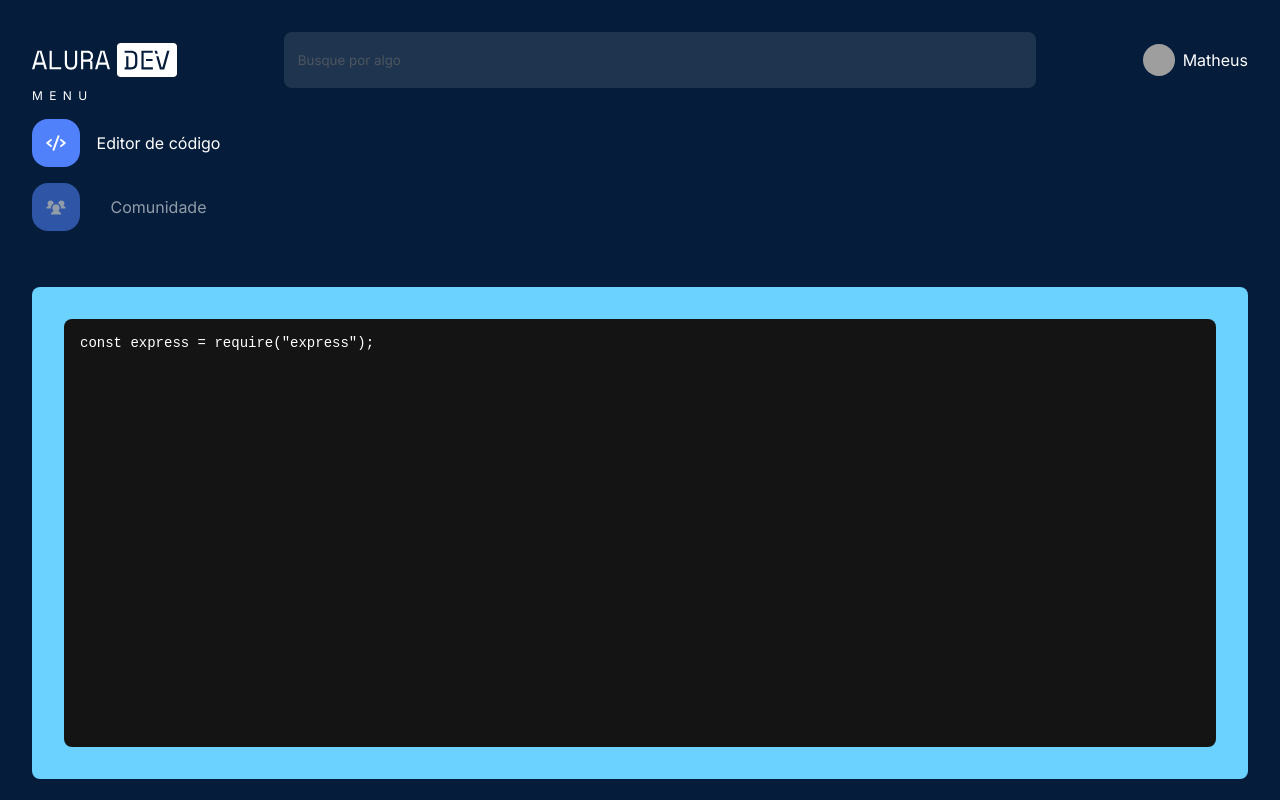
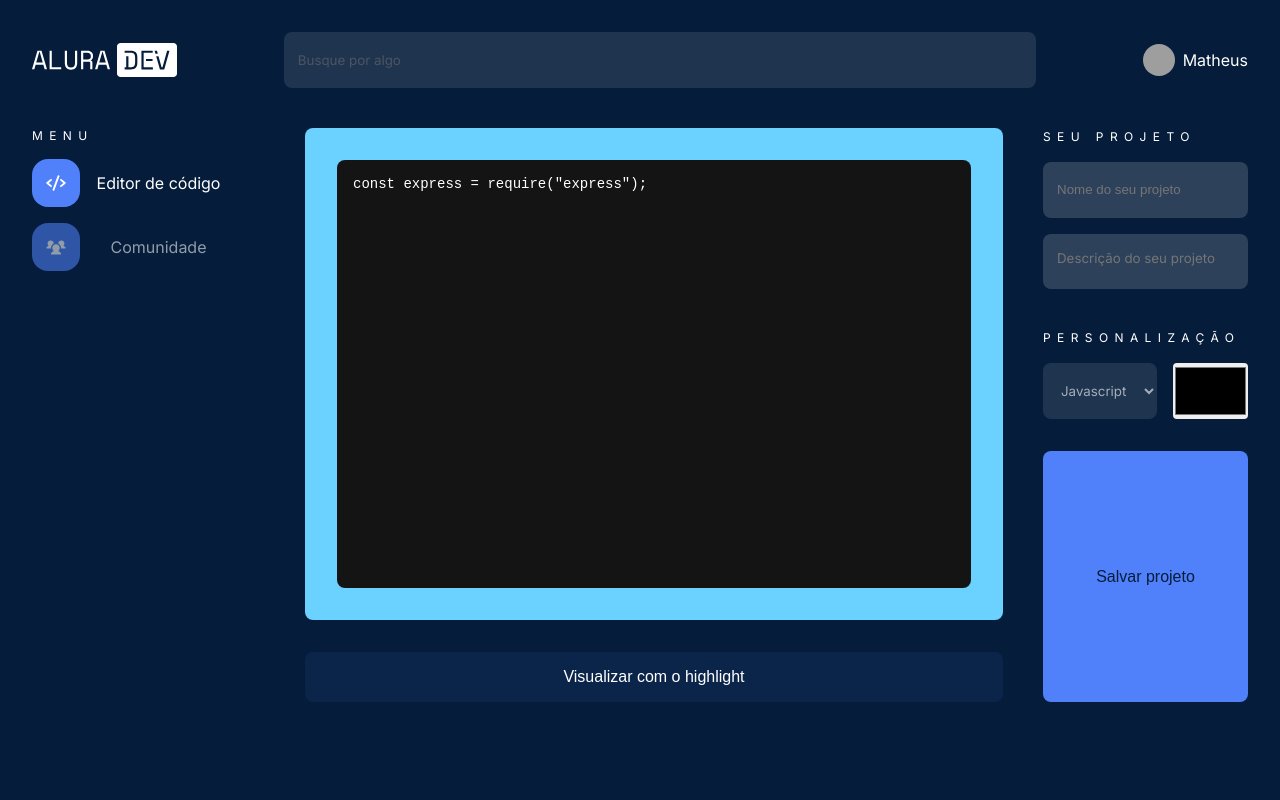
Before and after one commit to matheusgondra/challenger-front-alura, a React (Vite) app: page / in a window 1280 px wide. Shown: the top 800 px of the page. Built offline with nearby package versions, Linux system fonts and the light colour scheme; grey boxes are pictures that could not be loaded.

Commit message:
Posicionando elementos na tela

```diff
--- a/src/screen/Home/styles.ts
+++ b/src/screen/Home/styles.ts
@@ -10,10 +10,19 @@ export const HomeWrapper = styled.div`
 		padding-bottom: 40px;
 	}
 	main {
+		margin-top: 40px;
+		@media screen and (min-width: 1024px) {
+			display: flex;
+			justify-content: space-between;
+			gap: 40px;
+		}
 		#code-editor {
-			margin-top: 56px;
 			display: flex;
 			flex-direction: column;
+			@media screen and (min-width: 1024px){
+				width: 752px;
+				margin-left: 44px;
+			}
 			div {
 				display: flex;
 				justify-content: center;
@@ -60,6 +69,9 @@ export const HomeWrapper = styled.div`
 				flex-direction: column;
 				gap: 16px;
 				margin-top: 40px;
+				@media screen and (min-width: 1024px) {
+					margin-top: 0;
+				}
 				h2 {
 					font-size: ${({ theme }) => theme.fonts.sm};
 					line-height: 18px;
```
